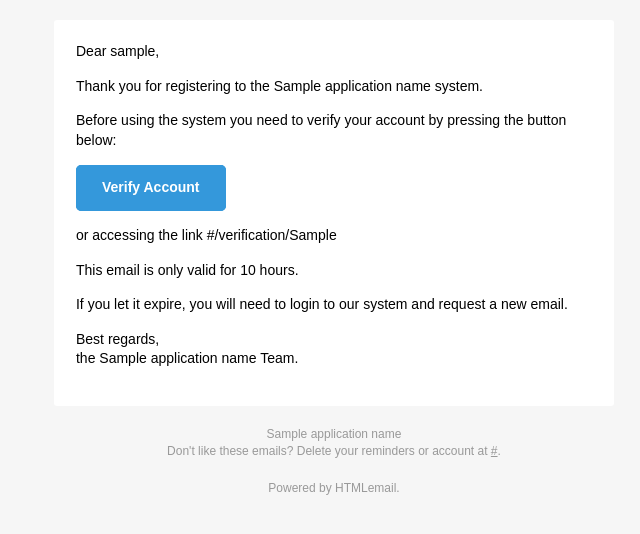
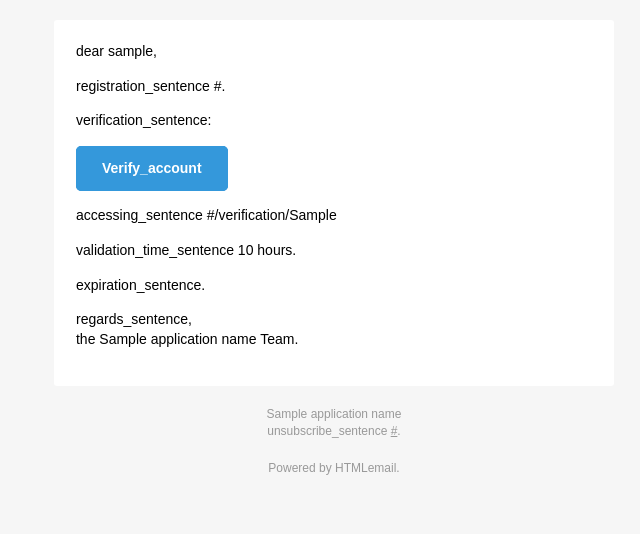
Before and after one commit to correia55/localShowReminder, a Python web app: template templates/verification_email.html in a window 1280 px wide. Shown: the top 534 px of the page, without its empty margins (306-946 px from the left). Run offline with Jinja, Linux system fonts and the light colour scheme; the template is opened without the code that fills it: most values are stand-ins (such as "Sample title", 1, 10 or a date in 2020).

Commit message:
Added translation system for emails

```diff
--- a/templates/base_email.html
+++ b/templates/base_email.html
@@ -311,7 +311,10 @@
                   <table border="0" cellpadding="0" cellspacing="0">
                     <tr>
                       <td>
+                        <p>{% trans %}dear{% endtrans %} {{ username }},</p>
                         {% block content %}{% endblock %}
+                        <p>{% trans %}regards_sentence{% endtrans %},<br>
+                        the {{ application_name }} Team.</p>
                       </td>
                     </tr>
                   </table>
@@ -327,7 +330,7 @@
                 <tr>
                   <td class="content-block">
                     <span class="apple-link">{{ application_name }}</span>
-                    <br> Don't like these emails? Delete your reminders or account at <a href="{{ application_link }}">{{ application_link }}</a>.
+                    <br>{% trans %}unsubscribe_sentence{% endtrans %} <a href="{{ application_link }}">{{ application_link }}</a>.
                   </td>
                 </tr>
                 <tr>
--- a/templates/verification_email.html
+++ b/templates/verification_email.html
@@ -5,9 +5,8 @@
 {% set application_link = application_link %}
 
 {% block content %}
-    <p>Dear {{ username }},</p>
-    <p>Thank you for registering to the {{ application_name }} system.</p>
-    <p>Before using the system you need to verify your account by pressing the button below:</p>
+    <p>{% trans %}registration_sentence{% endtrans %} {{ application_link }}.</p>
+    <p>{% trans %}verification_sentence{% endtrans %}:</p>
     <table border="0" cellpadding="0" cellspacing="0" class="btn btn-primary">
     <tbody>
     <tr>
@@ -15,7 +14,7 @@
     <table border="0" cellpadding="0" cellspacing="0">
     <tbody>
     <tr>
-    <td> <a href="{{ application_link }}/verification/{{ verification_token }}" target="_blank">Verify Account</a> </td>
+    <td> <a href="{{ application_link }}/verification/{{ verification_token }}" target="_blank">{% trans %}verify_account{% endtrans %}</a> </td>
     </tr>
     </tbody>
     </table>
@@ -23,9 +22,7 @@
     </tr>
     </tbody>
     </table>
-    <p>or accessing the link {{ application_link }}/verification/{{ verification_token }}<p>
-    <p>This email is only valid for {{ verification_hours }} hours.</p>
-    <p>If you let it expire, you will need to login to our system and request a new email.</p>
-    <p>Best regards,<br>
-    the {{ application_name }} Team.</p>
+    <p>{% trans %}accessing_sentence{% endtrans %} {{ application_link }}/verification/{{ verification_token }}<p>
+    <p>{% trans %}validation_time_sentence{% endtrans %} {{ verification_hours }} {% trans %}hours{% endtrans %}.</p>
+    <p>{% trans %}expiration_sentence{% endtrans %}.</p>
 {% endblock %}
```
Also changed, not shown: process_emails.py (+15 -3 lines), templates/reminders_email.html (+3 -7 lines), locales/en/LC_MESSAGES/main.po (added), locales/pt/LC_MESSAGES/main.po (added).
